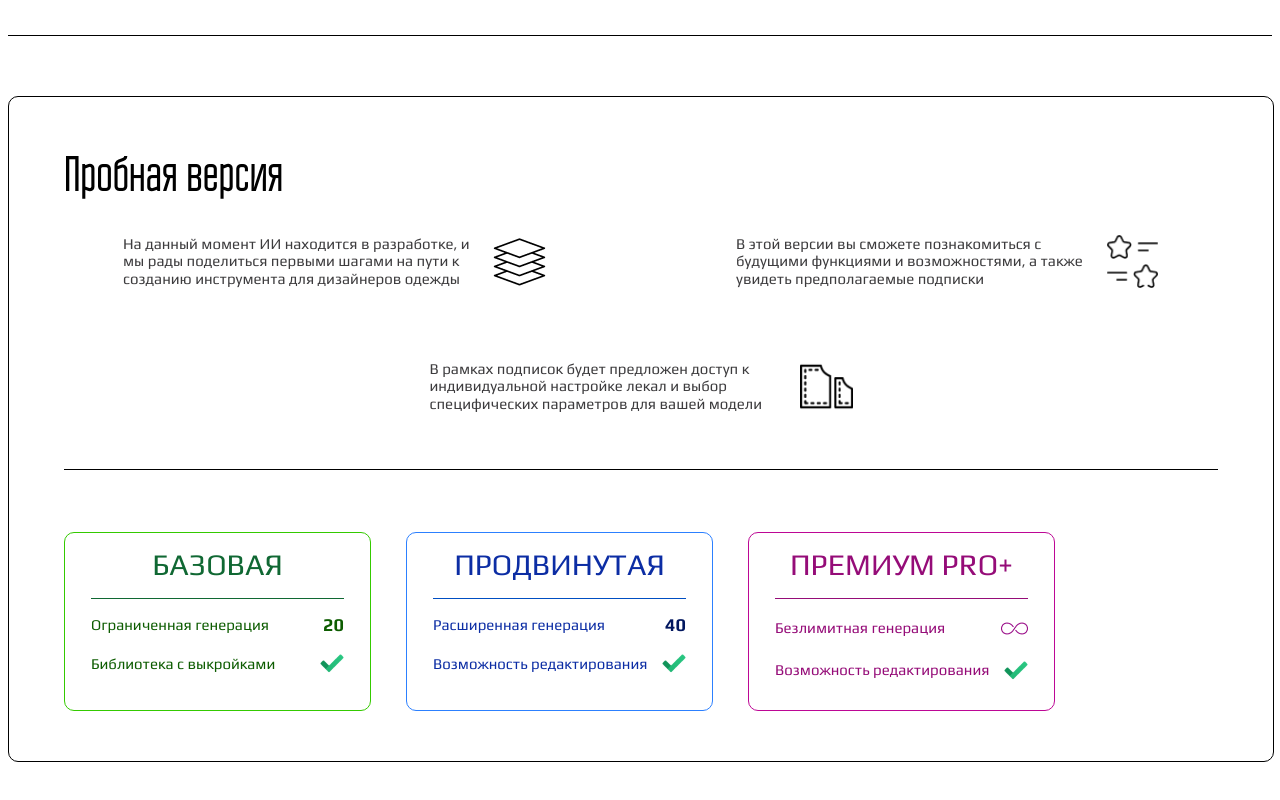
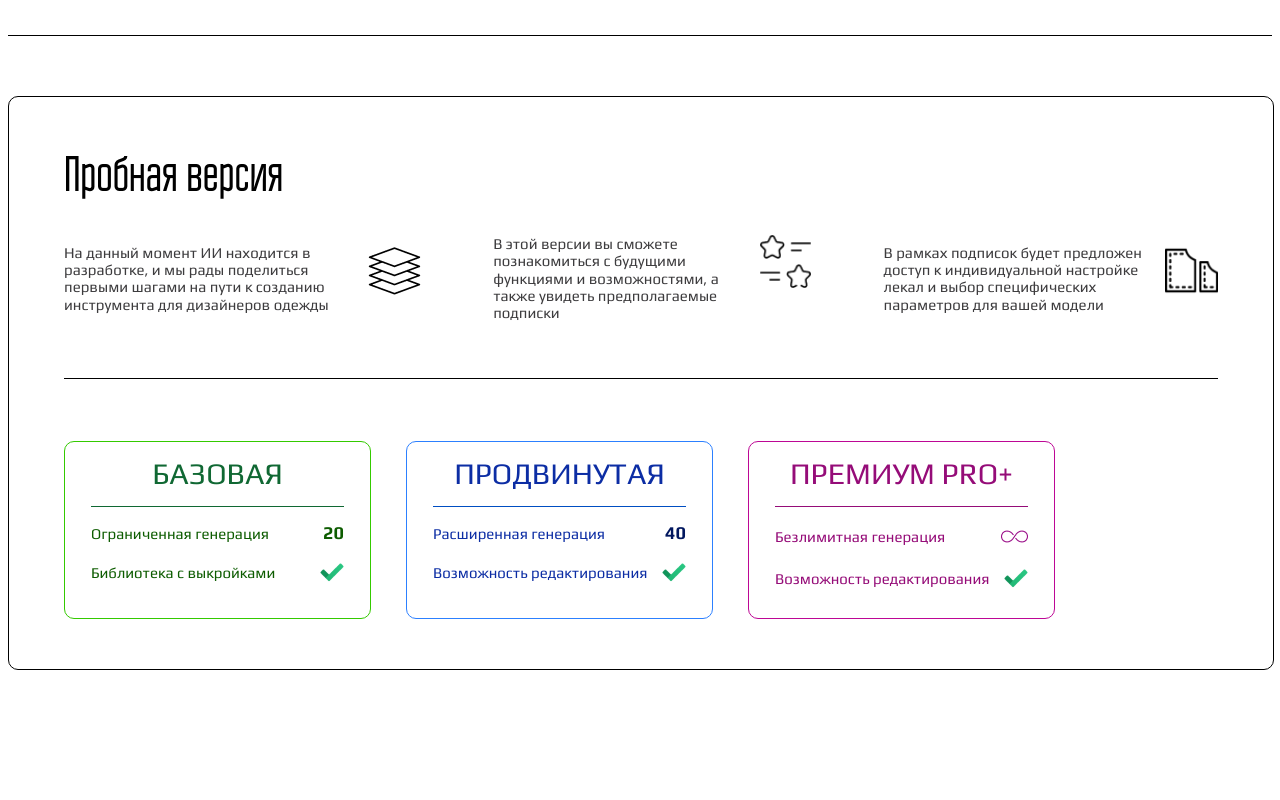
Before and after one commit to Tengreyt/alta-project, a Vue app: page / in a window 1280 px wide. Shown: the part 2662-3462 px from the top of the page. Built offline with nearby package versions, Linux system fonts and the light colour scheme.

Commit message:
subscription0.1

```diff
--- a/src/components/AppSubscription.vue
+++ b/src/components/AppSubscription.vue
@@ -106,10 +106,14 @@ import AppPricePurple from './PriceCard/AppPricePurple.vue';
     display: flex;
     justify-content: space-around;
     align-items: center;
-    flex-wrap: wrap;
     gap: 72px;
     margin-top: 30px;
 }
 
+@media (max-width: 1024px) {
+  .card-to-subscription {
+    flex-wrap: wrap;
+  }
+}
 
 </style>
--- a/src/components/SubscriptionCard.vue
+++ b/src/components/SubscriptionCard.vue
@@ -27,7 +27,7 @@ defineProps({
 
 <style scoped>
 .card-subscription {
-  max-width: 423px;
+  max-width: 421px;
   display: flex;
   align-self: center;
   gap: 21px;
@@ -39,7 +39,6 @@ defineProps({
 }
 
 .card-subscription-text {
-  max-width: 359px;
   font-family: 'Play', sans-serif;
   font-size: 15px;
   font-weight: 400;
```
